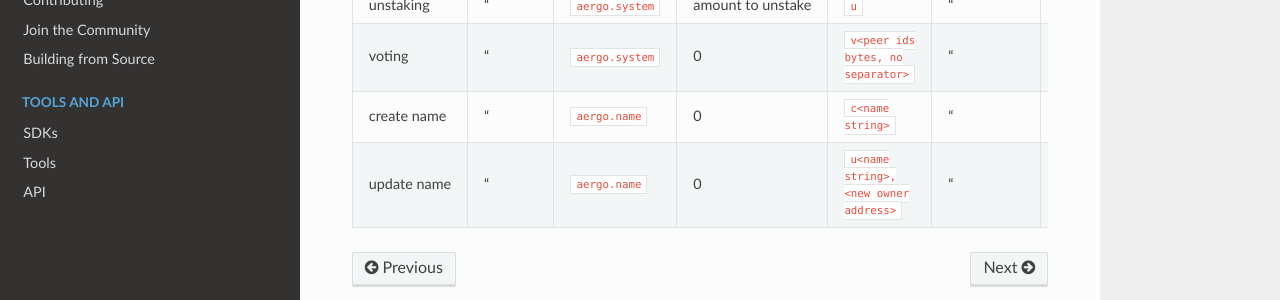
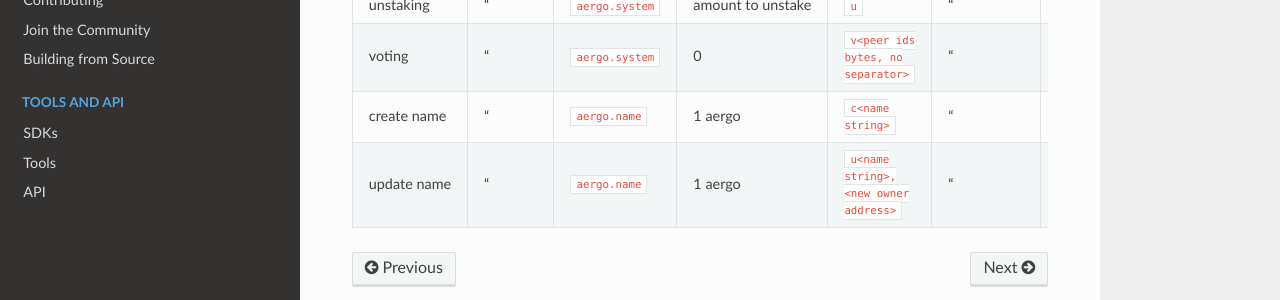
Before and after one commit to aergoio/guide, a Sphinx documentation site: the page built from source/specs/transaction-types.rst, in a window 1280 px wide and 983 px high. Shown: the part 566-866 px from the top of the window. Built offline with Sphinx 7.4.7 and the Read the Docs theme 2.0.0, drawn with Linux system fonts in a browser that asks for light colours.

Commit message:
transaction-types: add amount

```diff
--- a/source/specs/transaction-types.rst
+++ b/source/specs/transaction-types.rst
@@ -22,6 +22,6 @@ Action       Account  Recipient             Amount             Payload
 staking      Sender   :code:`aergo.system`  amount to stake    :code:`s`                                   Governance  Signature of sender
 unstaking    "        :code:`aergo.system`  amount to unstake  :code:`u`                                   "           "
 voting       "        :code:`aergo.system`  0                  :code:`v<peer ids bytes, no separator>`     "           "
-create name  "        :code:`aergo.name`    0                  :code:`c<name string>`                      "           "
-update name  "        :code:`aergo.name`    0                  :code:`u<name string>,<new owner address>`  "           "
+create name  "        :code:`aergo.name`    1 aergo            :code:`c<name string>`                      "           "
+update name  "        :code:`aergo.name`    1 aergo            :code:`u<name string>,<new owner address>`  "           "
 ===========  =======  ====================  =================  ==========================================  ==========  ===================
```
